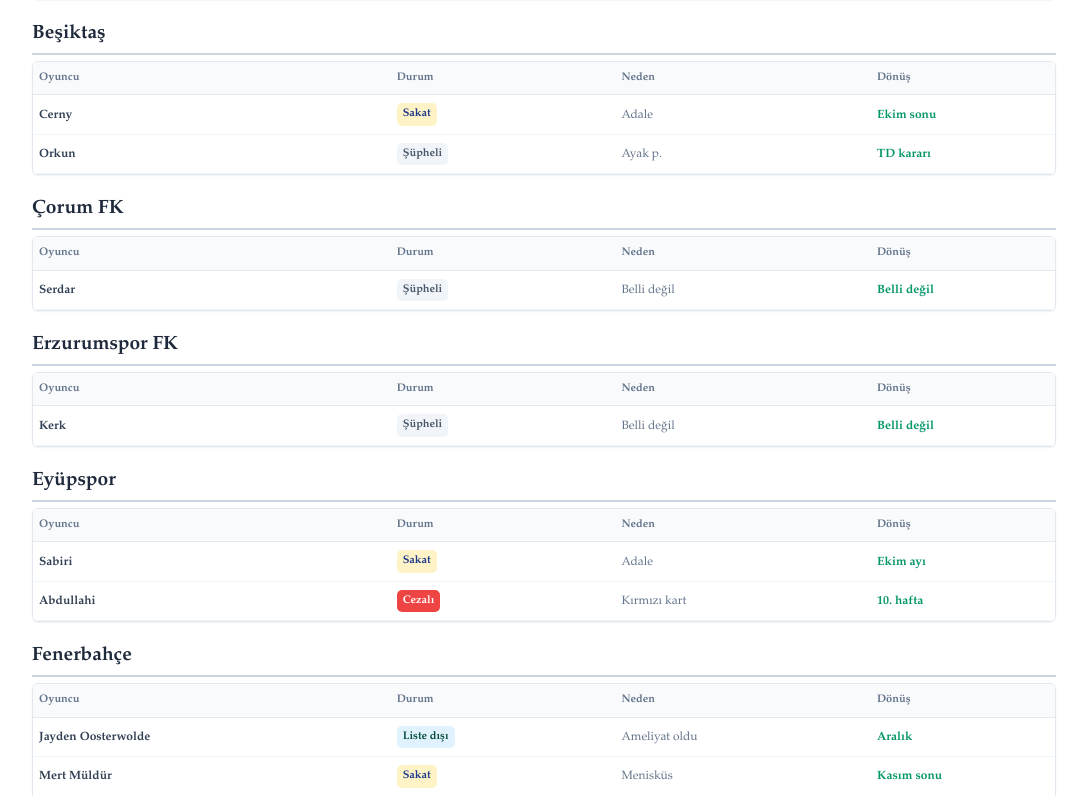
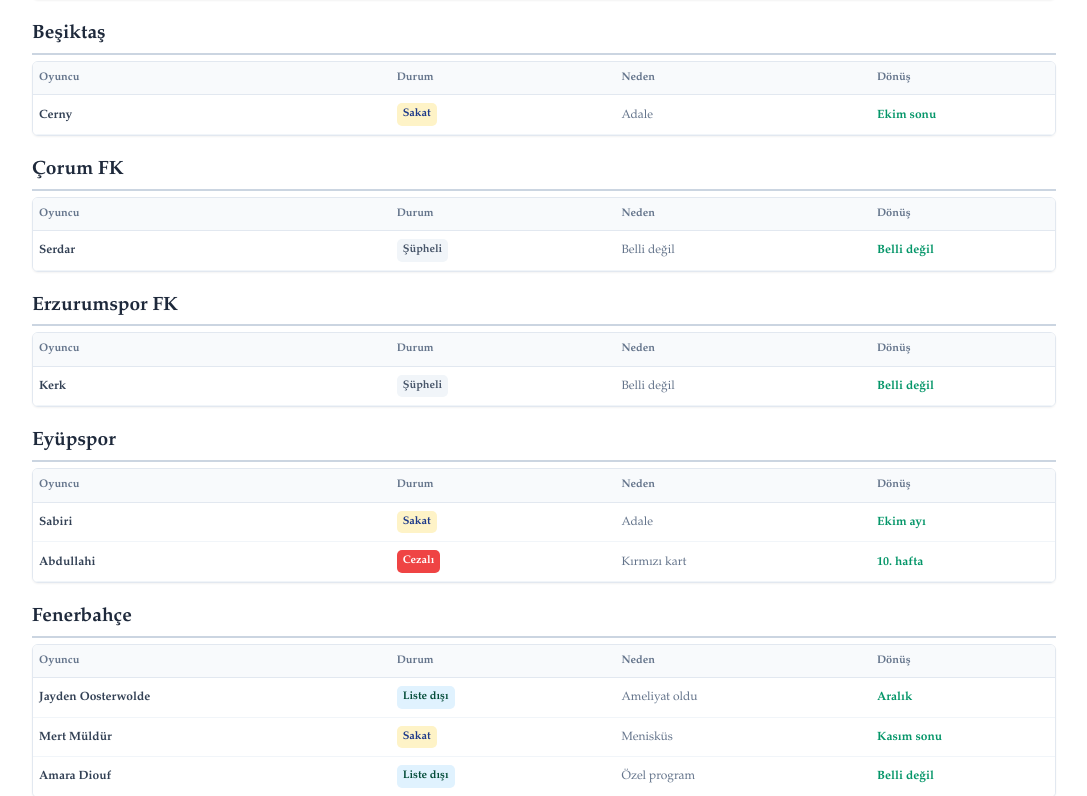
Before and after one commit to fantefut/fantefut, a Next.js app: page / in a window 1280 px wide. Shown: the part 824-1620 px from the top of the page, without its empty margins (96-1183 px from the left). Built offline with nearby package versions, Linux system fonts and the light colour scheme.

Commit message:
guncelleme

```diff
--- a/app/haftanin-analizi/page.js
+++ b/app/haftanin-analizi/page.js
@@ -178,7 +178,7 @@
           color: '#475569',
           fontFamily: ICERIK_FONTU
         }}>
-          <strong>Haftanın Fantezi Futbol Tüyoları:</strong> Süper Lig'de bu hafta kadrolarınıza dahil edebileceğiniz en formda ve bütçe dostu oyuncu önerileri listelenmektedir. Kaleci, defans, orta saha ve forvet mevkileri için özel olarak hazırlanan bu rehberde; oyuncuların takımları, oyun içi fiyatları yer almaktadır. Haftalık kadro güncellemelerinizi yapmadan önce tüyolarımıza mutlaka göz atın. <strong>Osimhen</strong> forvet and kaptan önerilerimizde ilk sırada yer alıyor. Sonradan girdiği Kasımpaşa maçında bile Galatasaray için ne kadar önemli olduğunu gösterdi. <strong>Sara</strong> duran toplar olsun ceza sahası içi koşuları olsun asist ve gol beklentileri ile kaptan adaylarımızdan. Ligin az gol atan takımlarından Eyüpspor'u ağırlayacak Erzurumspor'dan kaleci ve defans oyuncuları düşünülebilir. Bu hafta içerde oynayacak Fenerbahçe doğal favori. Vedat, Greenwood, Asensio, Kerem ve Archie değerlendirilmeli. Rotasyon haberlerini takipte olacağız. Her gün sitemizde güncellemeleri takip etmeyi unutmayın.
+          <strong>Haftanın Fantezi Futbol Tüyoları:</strong> Süper Lig'de bu hafta kadrolarınıza dahil edebileceğiniz en formda ve bütçe dostu oyuncu önerileri listelenmektedir. Kaleci, defans, orta saha ve forvet mevkileri için özel olarak hazırlanan bu rehberde; oyuncuların takımları, oyun içi fiyatları yer almaktadır. Haftalık kadro güncellemelerinizi yapmadan önce tüyolarımıza mutlaka göz atın. <strong>Osimhen</strong> forvet and kaptan önerilerimizde ilk sırada yer alıyor. Sonradan girdiği Kasımpaşa maçında bile Galatasaray için ne kadar önemli olduğunu gösterdi. <strong>Sara</strong> duran toplar olsun ceza sahası içi koşuları olsun asist ve gol beklentileri ile kaptan adaylarımızdan. Ligin az gol atan takımlarından Eyüpspor'u ağırlayacak Erzurumspor'dan kaleci ve defans oyuncuları düşünülebilir. 5'liye dönen Çorum FK'de, bekler Gökhan ve Borza'nın puan kazandırma şansı arttı. Bu hafta içerde oynayacak Fenerbahçe doğal favori. Vedat, Greenwood, Asensio, Kerem ve Archie değerlendirilmeli. Rotasyon haberlerini takipte olacağız. Her gün sitemizde güncellemeleri takip etmeyi unutmayın.
         </div>
 
         {/* 4. 📝 GENEL ANALİZ KUTUSU (UZUN SEO REHBERİ): Kısa SEO metninin hemen altında peş peşe konumlandırıldı */}
--- a/app/page.tsx
+++ b/app/page.tsx
@@ -11,13 +11,13 @@
 ];
 
 const ILK_OYUNCULAR = {
-  "Alanyaspor": "Maestro - Şüpheli - Adale - TD kararı\nFernandes - Şüpheli - Belli değil - Belli değil", "Amed Sportif Faaliyetler": "Yira Sor - Şüpheli - Adale - Ekim ayı\nDellova - Sakat - Adale - Kasım ayı", "Başakşehir": "Visca - Şüpheli - Maç ritmi - Belli değil\nOpoku - Şüpheli - Belli değil - Belli değil\nOperi - Şüpheli - Belli değil - Belli değil", "Beşiktaş": "Cerny - Sakat - Adale - Ekim sonu\nOrkun - Şüpheli - Ayak p. - TD kararı", "Çorum FK": "Serdar - Şüpheli - Belli değil - Belli değil",
+  "Alanyaspor": "Maestro - Şüpheli - Adale - TD kararı\nFernandes - Şüpheli - Belli değil - Belli değil", "Amed Sportif Faaliyetler": "Yira Sor - Şüpheli - Adale - Ekim ayı\nDellova - Sakat - Adale - Kasım ayı", "Başakşehir": "Visca - Şüpheli - Maç ritmi - Belli değil\nOpoku - Şüpheli - Belli değil - Belli değil\nOperi - Şüpheli - Belli değil - Belli değil", "Beşiktaş": "Cerny - Sakat - Adale - Ekim sonu", "Çorum FK": "Serdar - Şüpheli - Belli değil - Belli değil",
   "Erzurumspor FK": "Kerk - Şüpheli - Belli değil - Belli değil", "Eyüpspor": "Sabiri - Sakat - Adale - Ekim ayı\nAbdullahi - Cezalı - Kırmızı kart - 10. hafta",
   "Fenerbahçe": "Jayden Oosterwolde - Liste dışı - Ameliyat oldu - Aralık\nMert Müldür - Sakat - Menisküs - Kasım sonu\nAmara Diouf - Liste dışı - Özel program - Belli değil",
   "Galatasaray": "Günay - Sakat - Diz - Belli değil\nTorreira - Cezalı - Kırmızı kart - 10. hafta\nSingo - Şüpheli - Uyluk - TD kararı\nLesley - Cezalı - Kırmızı kart - 9. hafta", "Gaziantep FK": "Fuat Bavuk - Sakat - Ayak b. - Belli değil\nArda - Şüpheli - Belli değil - Belli değil\nStewart - Şüpheli - Belli değil - Belli değil\nNazım Sangare - Sakat - Adale - Belli değil",
   "Gençlerbirliği": "K. Rodrigues - Sakat - Adale - Belli değil\nNiasse - Şüpheli - Adale - TD kararı\nTraore - Şüpheli - Belli değil - Belli değil\nPedro - Sakat - Belli değil - Belli değil\nKoita - Şüpheli - Ailevi - Ülkesinde",
   "Göztepe": "Sabra - Şüpheli - Ayak - Belli değil\nLuka - Kadro dışı - Soruşturma - Belli değil\nGodoi - Sakat - Adale - Belli değil\nFurkan B. - Sakat - Adale - Belli değil",
-  "Kasımpaşa": "Kamil Ahmet - Sakat - Aşil - 2027\nBen Ouanes - Şüpheli - Adale - Ekim ayı", "Kocaelispor": "Maglica - Sakat - Adale - Ekim ayı\nPetkovic - Şüpheli - Maç ritmi - Belli değil\nHaidara - Sakat - Tendon - 2027\nZoukrou - Sakat - Hamstring - Aralık ayı\nDijksteel - Sakat - Biceps - Bireysel", "Konyaspor": "M. İbrahimoğlu - Sakat - Adale - Belli değil\nDompe - Sakat - Adale - Belli değil\nAdil - Sakat - Çapraz bağ - 2027", "Rizespor": "Alikulov - Şüpheli - Maç ritmi - TD kararı\nMocsi - Sakat - Adale - Ekim sonu\nAhmed - Sakat - Diz - Ekim sonu\nCan - Sakat - Bilek - Kasım ayı", "Samsunspor": "Assoumou - Sakat - Adale - Belli değil\nCelil - Şüpheli - Uyluk - Belli değil\nFatih - Sakat - Kaburga k. - Belli değil\nJarju - Şüpheli - Belli değil - Belli değil", "Trabzonspor": "Okay - Sakat - Adale - 2027\nOnuachu - Sakat - Belli değil - Belli değil\nMelih - Cezalı - Kırmızı kart - 10. hafta\nUmut - Sakat - Tendon - Belli değil\nMalinovskyi - Sakat - Ameliyat oldu - Kasım sonu\nMustafa - Şüpheli - Belli değil - Belli değil\nSavic - Şüpheli - Belli değil - Belli değil\nOnuralp - Sakat - Tendon - Belli değil"
+  "Kasımpaşa": "Kamil Ahmet - Sakat - Aşil - 2027\nBen Ouanes - Şüpheli - Adale - Ekim ayı", "Kocaelispor": "Maglica - Sakat - Adale - Ekim ayı\nPetkovic - Şüpheli - Maç ritmi - Belli değil\nHaidara - Sakat - Tendon - 2027\nZoukrou - Sakat - Hamstring - Aralık ayı\nDijksteel - Sakat - Biceps - Bireysel", "Konyaspor": "M. İbrahimoğlu - Sakat - Adale - Belli değil\nDompe - Sakat - Adale - Belli değil\nAdil - Sakat - Çapraz bağ - 2027", "Rizespor": "Alikulov - Şüpheli - Maç ritmi - TD kararı\nMocsi - Sakat - Adale - Ekim sonu\nAhmed - Sakat - Diz - Ekim sonu\nCan - Sakat - Bilek - Kasım ayı", "Samsunspor": "Assoumou - Sakat - Adale - Belli değil\nCelil - Şüpheli - Uyluk - Belli değil\nFatih - Sakat - Kaburga k. - Belli değil\nJarju - Şüpheli - Belli değil - Belli değil", "Trabzonspor": "Okay - Sakat - Adale - 2027\nOnuachu - Sakat - Belli değil - Belli değil\nMelih - Cezalı - Kırmızı kart - 10. hafta\nUmut - Sakat - Tendon - Belli değil\nMalinovskyi - Sakat - Ameliyat oldu - Kasım sonu\nMustafa - Şüpheli - Belli değil - TD kararı\nSavic - Şüpheli - Belli değil - TD kararı\nOnuralp - Sakat - Tendon - Belli değil"
 };
 
 export default function Home() {
```
